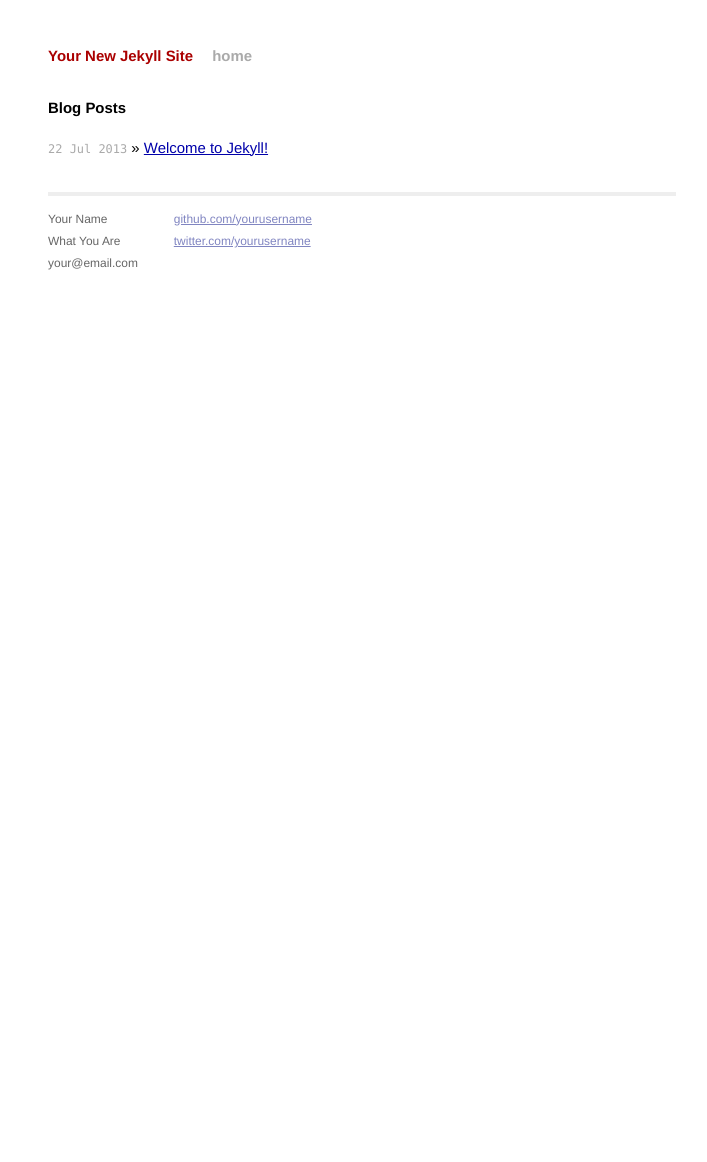
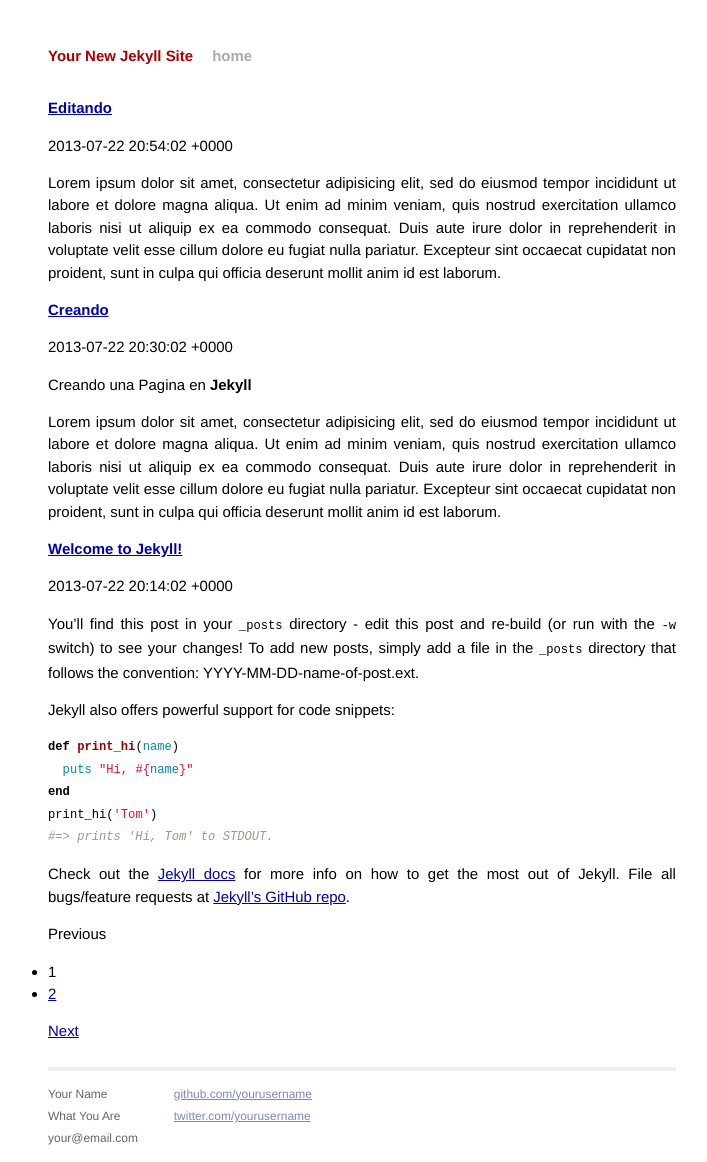
Before and after one commit to Roylix/Roylix.github.io, a Jekyll site: the page built from index.html, in a window 1280 px wide. Shown: the whole page, without its empty margins (278-985 px from the left). Built offline with Jekyll 4.4.1, drawn with Linux system fonts in a browser that asks for light colours; Markdown is read by kramdown in place of the engine named in the settings; the list of posts is cut into pages by our own code; before the commit the page ends 945 px from its top, so only the background shows below that.

Commit message:
Paginacion de Posts

```diff
--- a/_config.yml
+++ b/_config.yml
@@ -1,3 +1,5 @@
 name: Your New Jekyll Site
 markdown: redcarpet
 pygments: true
+permalink: /:title
+paginate: 3
--- /dev/null
+++ b/_posts/2013-07-22-Editando.md
@@ -0,0 +1,12 @@
+---
+layout: post
+title:  "Editando"
+date:   2013-07-22 20:54:02
+categories: jekyll update
+---
+Lorem ipsum dolor sit amet, consectetur adipisicing elit, sed do eiusmod
+tempor incididunt ut labore et dolore magna aliqua. Ut enim ad minim veniam,
+quis nostrud exercitation ullamco laboris nisi ut aliquip ex ea commodo
+consequat. Duis aute irure dolor in reprehenderit in voluptate velit esse
+cillum dolore eu fugiat nulla pariatur. Excepteur sint occaecat cupidatat non
+proident, sunt in culpa qui officia deserunt mollit anim id est laborum.
--- /dev/null
+++ b/_posts/2013-07-22-creando.md
@@ -0,0 +1,15 @@
+---
+layout: post
+title:  "Creando"
+date:   2013-07-22 20:30:02
+categories: jekyll update
+---
+
+Creando una Pagina en **Jekyll**
+
+Lorem ipsum dolor sit amet, consectetur adipisicing elit, sed do eiusmod
+tempor incididunt ut labore et dolore magna aliqua. Ut enim ad minim veniam,
+quis nostrud exercitation ullamco laboris nisi ut aliquip ex ea commodo
+consequat. Duis aute irure dolor in reprehenderit in voluptate velit esse
+cillum dolore eu fugiat nulla pariatur. Excepteur sint occaecat cupidatat non
+proident, sunt in culpa qui officia deserunt mollit anim id est laborum.
--- a/index.html
+++ b/index.html
@@ -1,13 +1,63 @@
 ---
 layout: default
-title: Your New Jekyll Site
+title: My Jekyll Blog
 ---
 
-<div id="home">
-  <h1>Blog Posts</h1>
-  <ul class="posts">
-    {% for post in site.posts %}
-      <li><span>{{ post.date | date_to_string }}</span> &raquo; <a href="{{ post.url }}">{{ post.title }}</a></li>
+<!-- This loops through the paginated posts -->
+{% for post in paginator.posts %}
+  <h1><a href="{{ post.url }}">{{ post.title }}</a></h1>
+  <p class="author">
+    <span class="date">{{ post.date }}</span>
+  </p>
+  <div class="content">
+    {{ post.content }}
+  </div>
+{% endfor %}
+
+<!-- Pagination links -->
+<div id="post-pagination" class="pagination">
+  {% if paginator.previous_page %}
+    <p class="previous">
+      {% if paginator.previous_page == 1 %}
+        <a href="/">Previous</a>
+      {% else %}
+        <a href="{{ paginator.previous_page_path }}">Previous</a>
+      {% endif %}
+    </p>
+  {% else %}
+    <p class="previous disabled">
+      <span>Previous</span>
+    </p>
+  {% endif %}
+
+  <ul class="pages">
+    <li class="page">
+      {% if paginator.page == 1 %}
+        <span class="current-page">1</span>
+      {% else %}
+        <a href="/">1</a>
+      {% endif %}
+    </li>
+
+    {% for count in (2..paginator.total_pages) %}
+      <li class="page">
+        {% if count == paginator.page %}
+          <span class="current-page">{{ count }}</span>
+        {% else %}
+          <a href="/page{{ count }}">{{ count }}</a>
+        {% endif %}
+      </li>
     {% endfor %}
   </ul>
+
+  {% if paginator.next_page %}
+    <p class="next">
+      <a href="{{ paginator.next_page_path }}">Next</a>
+    </p>
+  {% else %}
+    <p class="next disabled">
+      <span>Next</span>
+    </p>
+  {% endif %}
+
 </div>
```
Also changed, not shown: _posts/2013-07-22-hello.md (added, +12 -0 lines), index-copy.html (added, +13 -0 lines).
